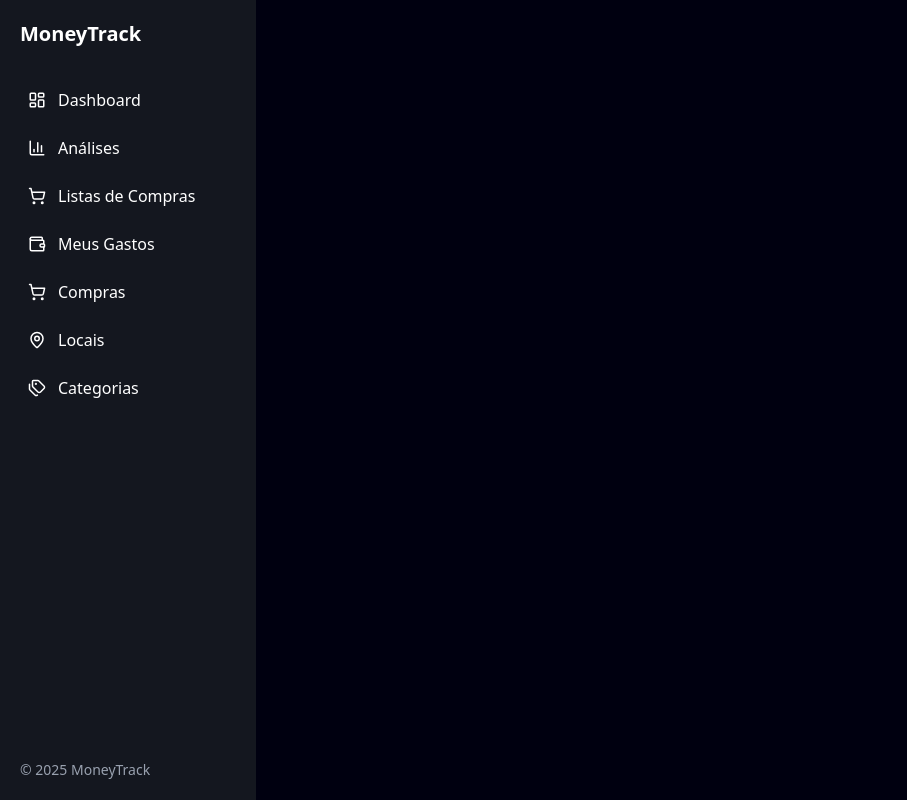
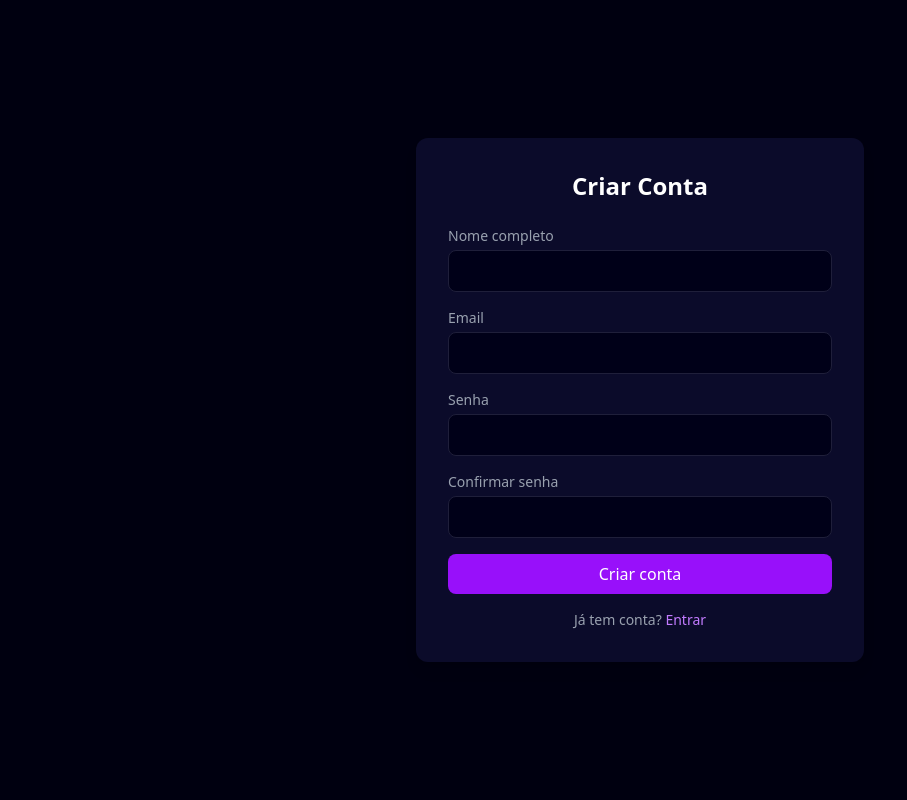
Before and after one commit to Sandro1234Melo/moneytrack-frontend, a React (Vite) app: page /register in a window 1280 px wide. Shown: the whole page, without its empty margins (0-907 px from the left). Built offline with nearby package versions, Linux system fonts and the light colour scheme.

Commit message:
Implementação de tela de login

```diff
--- a/src/App.tsx
+++ b/src/App.tsx
@@ -1,74 +1,46 @@
-import { BrowserRouter as Router, Routes, Route, useLocation } from "react-router-dom";
-import { useState } from "react";
+import { BrowserRouter as Router, Routes, Route, Navigate } from "react-router-dom";
 
-import Sidebar from "./components/Sidebar";
-import MobileBottomNav from "./components/ui/MobileBottomNav";
-import MobileHeader from "./components/ui/MobileHeader";
-import MobileDrawer from "./components/ui/MobileDrawer";
+import AppLayout from "./layouts/AppLayout";
+import PrivateRoute from "./routes/PrivateRoute";
+
+import Login from "./pages/Login";
+import Register from "./pages/Register";
 
 import Dashboard from "./pages/Dashboard";
 import Expenses from "./pages/Expenses";
-import ShoppingLists from "./pages/ShoppingLists";
-import Reports from "./pages/Reports";
 import Categories from "./pages/Categories";
 import Locations from "./pages/Locations";
 import Purchases from "./pages/Purchases";
-
-const AppLayout = () => {
-  const [drawerOpen, setDrawerOpen] = useState(false);
-  const location = useLocation();
-
-  const pageTitleMap: Record<string, string> = {
-    "/": "Dashboard",
-    "/expenses": "Meus Gastos",
-    "/purchases": "Compras",
-    "/shopping-lists": "Listas de Compras",
-    "/categories": "Categorias",
-    "/locations": "Locais",
-    "/reports": "Análises"
-  };
-
-  const title = pageTitleMap[location.pathname] ?? "MoneyTrack";
-
-  return (
-    <div className="flex h-screen bg-[#000010] text-white">
-
-      <div className="hidden lg:block">
-        <Sidebar />
-      </div>
-
-      <MobileHeader
-        title={title}
-        onMenuClick={() => setDrawerOpen(true)}
-      />
-
-      <MobileDrawer
-        open={drawerOpen}
-        onClose={() => setDrawerOpen(false)}
-      />
-
-      <main className="flex-1 overflow-y-auto pt-16 pb-20 lg:pt-6 lg:pb-6 px-4 sm:px-6">
-        <Routes>
-          <Route path="/" element={<Dashboard />} />
-          <Route path="/expenses" element={<Expenses />} />
-          <Route path="/shopping-lists" element={<ShoppingLists />} />
-          <Route path="/reports" element={<Reports />} />
-          <Route path="/categories" element={<Categories />} />
-          <Route path="/locations" element={<Locations />} />
-          <Route path="/purchases" element={<Purchases />} />
-        </Routes>
-      </main>
-
-      {/* Bottom Nav */}
-      <MobileBottomNav />
-    </div>
-  );
-};
+import Reports from "./pages/Reports";
+import ShoppingLists from "./pages/ShoppingLists";
 
 export default function App() {
   return (
     <Router>
-      <AppLayout />
+      <Routes>
+
+        <Route path="/login" element={<Login />} />
+        <Route path="/register" element={<Register />} />
+
+        <Route
+          element={
+            <PrivateRoute>
+              <AppLayout />
+            </PrivateRoute>
+          }
+        >
+          <Route path="/" element={<Dashboard />} />
+          <Route path="/expenses" element={<Expenses />} />
+          <Route path="/categories" element={<Categories />} />
+          <Route path="/locations" element={<Locations />} />
+          <Route path="/purchases" element={<Purchases />} />
+          <Route path="/shopping-lists" element={<ShoppingLists />} />
+          <Route path="/reports" element={<Reports />} />
+        </Route>
+
+        <Route path="*" element={<Navigate to="/" />} />
+
+      </Routes>
     </Router>
   );
 }
--- /dev/null
+++ b/src/layouts/AppLayout.tsx
@@ -0,0 +1,49 @@
+import { Outlet, useLocation } from "react-router-dom";
+import { useState } from "react";
+
+import Sidebar from "../components/Sidebar";
+import MobileBottomNav from "../components/ui/MobileBottomNav";
+import MobileHeader from "../components/ui/MobileHeader";
+import MobileDrawer from "../components/ui/MobileDrawer";
+
+export default function AppLayout() {
+  const [drawerOpen, setDrawerOpen] = useState(false);
+  const location = useLocation();
+
+  const pageTitleMap: Record<string, string> = {
+    "/": "Dashboard",
+    "/expenses": "Meus Gastos",
+    "/purchases": "Compras",
+    "/shopping-lists": "Listas de Compras",
+    "/categories": "Categorias",
+    "/locations": "Locais",
+    "/reports": "Análises"
+  };
+
+  const title = pageTitleMap[location.pathname] ?? "MoneyTrack";
+
+  return (
+    <div className="flex h-screen bg-[#000010] text-white">
+
+      <div className="hidden lg:block">
+        <Sidebar />
+      </div>
+
+      <MobileHeader
+        title={title}
+        onMenuClick={() => setDrawerOpen(true)}
+      />
+
+      <MobileDrawer
+        open={drawerOpen}
+        onClose={() => setDrawerOpen(false)}
+      />
+
+      <main className="flex-1 overflow-y-auto pt-16 pb-20 lg:pt-6 lg:pb-6 px-4 sm:px-6">
+        <Outlet />
+      </main>
+
+      <MobileBottomNav />
+    </div>
+  );
+}
--- /dev/null
+++ b/src/pages/Login.tsx
@@ -0,0 +1,81 @@
+import { useState } from "react";
+import { useNavigate, Link } from "react-router-dom";
+import { loginUser } from "../services/authService";
+
+export default function Login() {
+  const navigate = useNavigate();
+  const [email, setEmail] = useState("");
+  const [password, setPassword] = useState("");
+  const [loading, setLoading] = useState(false);
+  const [error, setError] = useState("");
+
+  const handleLogin = async (e: React.FormEvent) => {
+    e.preventDefault();
+    setLoading(true);
+    setError("");
+
+    try {
+      const user = await loginUser({ email, password });
+      //localStorage.setItem("user", JSON.stringify(user)); login de longa duração
+      sessionStorage.setItem("user", JSON.stringify(user));
+      navigate("/");
+    } catch {
+      setError("Email ou senha inválidos");
+    } finally {
+      setLoading(false);
+    }
+  };
+
+  return (
+    <div className="min-h-screen flex items-center justify-center bg-[#000010] px-4">
+      <div className="w-full max-w-md bg-[#0b0b2a] rounded-xl shadow-lg p-6 sm:p-8">
+        <h1 className="text-2xl font-bold text-center mb-6 text-white">
+          MoneyTrack
+        </h1>
+
+        <form onSubmit={handleLogin} className="space-y-4">
+          <div>
+            <label className="block text-sm text-gray-400 mb-1">Email</label>
+            <input
+              type="email"
+              required
+              value={email}
+              onChange={(e) => setEmail(e.target.value)}
+              className="w-full px-4 py-2 bg-[#000018] text-white border border-[#1f1f3a] rounded-lg focus:outline-none focus:ring-2 focus:ring-purple-600"
+            />
+          </div>
+
+          <div>
+            <label className="block text-sm text-gray-400 mb-1">Senha</label>
+            <input
+              type="password"
+              required
+              value={password}
+              onChange={(e) => setPassword(e.target.value)}
+              className="w-full px-4 py-2 bg-[#000018] text-white border border-[#1f1f3a] rounded-lg focus:outline-none focus:ring-2 focus:ring-purple-600"
+            />
+          </div>
+
+          {error && (
+            <p className="text-sm text-red-500 text-center">{error}</p>
+          )}
+
+          <button
+            type="submit"
+            disabled={loading}
+            className="w-full bg-purple-600 hover:bg-purple-700 text-white py-2 rounded-lg transition font-medium"
+          >
+            {loading ? "Entrando..." : "Entrar"}
+          </button>
+        </form>
+
+        <p className="text-center text-sm mt-4 text-gray-400">
+          Não tem conta?{" "}
+          <Link to="/register" className="text-purple-400 hover:underline">
+            Criar conta
+          </Link>
+        </p>
+      </div>
+    </div>
+  );
+}
--- /dev/null
+++ b/src/pages/Register.tsx
@@ -0,0 +1,119 @@
+import { useState } from "react";
+import { useNavigate, Link } from "react-router-dom";
+import { registerUser } from "../services/authService";
+
+export default function Register() {
+  const navigate = useNavigate();
+  const [fullName, setFullName] = useState("");
+  const [email, setEmail] = useState("");
+  const [password, setPassword] = useState("");
+  const [confirmPassword, setConfirmPassword] = useState("");
+  const [error, setError] = useState("");
+  const [loading, setLoading] = useState(false);
+
+  const handleRegister = async (e: React.FormEvent) => {
+    e.preventDefault();
+    setError("");
+
+    if (password !== confirmPassword) {
+      setError("As senhas não coincidem");
+      return;
+    }
+
+    setLoading(true);
+
+    try {
+      await registerUser({
+        full_Name: fullName,
+        email,
+        password,
+      });
+
+      navigate("/login");
+    } catch {
+      setError("Erro ao criar conta");
+    } finally {
+      setLoading(false);
+    }
+  };
+
+  return (
+    <div className="min-h-screen flex items-center justify-center bg-[#000010] px-4">
+      <div className="w-full max-w-md bg-[#0b0b2a] rounded-xl shadow-lg p-6 sm:p-8">
+        <h1 className="text-2xl font-bold text-center mb-6 text-white">
+          Criar Conta
+        </h1>
+
+        <form onSubmit={handleRegister} className="space-y-4">
+          <div>
+            <label className="block text-sm text-gray-400 mb-1">
+              Nome completo
+            </label>
+            <input
+              type="text"
+              required
+              value={fullName}
+              onChange={(e) => setFullName(e.target.value)}
+              className="w-full px-4 py-2 bg-[#000018] text-white border border-[#1f1f3a] rounded-lg focus:ring-2 focus:ring-purple-600"
+            />
+          </div>
+
+          <div>
+            <label className="block text-sm text-gray-400 mb-1">Email</label>
+            <input
+              type="email"
+              required
+              value={email}
+              onChange={(e) => setEmail(e.target.value)}
+              className="w-full px-4 py-2 bg-[#000018] text-white border border-[#1f1f3a] rounded-lg focus:ring-2 focus:ring-purple-600"
+            />
+          </div>
+
+          <div>
+            <label className="block text-sm text-gray-400 mb-1">Senha</label>
+            <input
+              type="password"
+              required
+              minLength={6}
+              value={password}
+              onChange={(e) => setPassword(e.target.value)}
+              className="w-full px-4 py-2 bg-[#000018] text-white border border-[#1f1f3a] rounded-lg focus:ring-2 focus:ring-purple-600"
+            />
+          </div>
+
+          <div>
+            <label className="block text-sm text-gray-400 mb-1">
+              Confirmar senha
+            </label>
+            <input
+              type="password"
+              required
+              value={confirmPassword}
+              onChange={(e) => setConfirmPassword(e.target.value)}
+              className="w-full px-4 py-2 bg-[#000018] text-white border border-[#1f1f3a] rounded-lg focus:ring-2 focus:ring-purple-600"
+            />
+          </div>
+
+          {error && (
+            <p className="text-sm text-red-500 text-center">{error}</p>
+          )}
+
+          <button
+            type="submit"
+            disabled={loading}
+            className="w-full bg-purple-600 hover:bg-purple-700 text-white py-2 rounded-lg transition font-medium"
+          >
+            {loading ? "Criando..." : "Criar conta"}
+          </button>
+        </form>
+
+        <p className="text-center text-sm mt-4 text-gray-400">
+          Já tem conta?{" "}
+          <Link to="/login" className="text-purple-400 hover:underline">
+            Entrar
+          </Link>
+        </p>
+      </div>
+    </div>
+  );
+}
--- /dev/null
+++ b/src/routes/PrivateRoute.tsx
@@ -0,0 +1,13 @@
+import type { JSX } from "react";
+import { Navigate } from "react-router-dom";
+
+export default function PrivateRoute({ children }: { children: JSX.Element }) {
+  //const user = localStorage.getItem("user");
+    const user = sessionStorage.getItem("user");
+
+  if (!user) {
+    return <Navigate to="/login" replace />;
+  }
+
+  return children;
+}
--- /dev/null
+++ b/src/services/authService.ts
@@ -0,0 +1,23 @@
+import api from "../api/axios";
+
+
+export interface RegisterDto {
+  full_Name: string;
+  email: string;
+  password: string;
+}
+
+export interface LoginDto {
+  email: string;
+  password: string;
+}
+
+export const registerUser = async (data: RegisterDto) => {
+  const response = await api.post("/Auth/register", data);
+  return response.data;
+};
+
+export const loginUser = async (data: LoginDto) => {
+  const response = await api.post("/Auth/login", data);
+  return response.data;
+};
```
